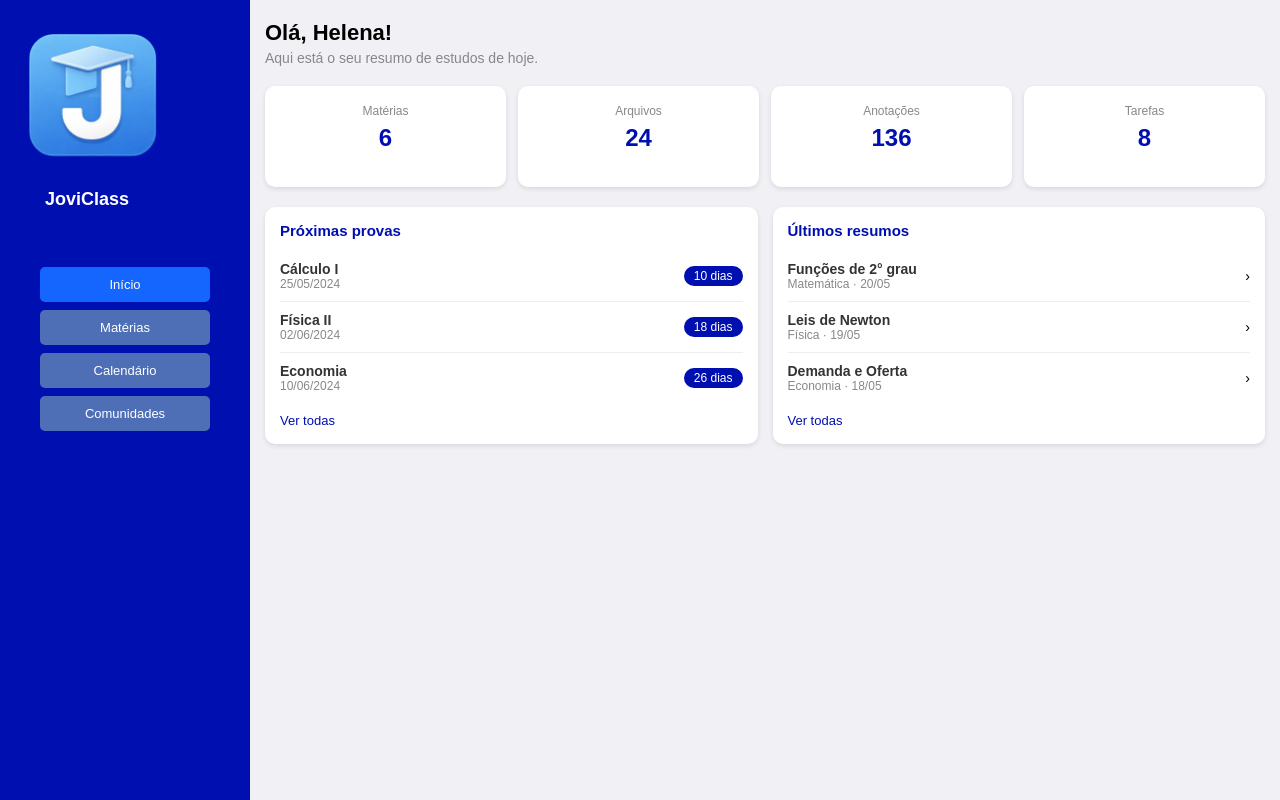
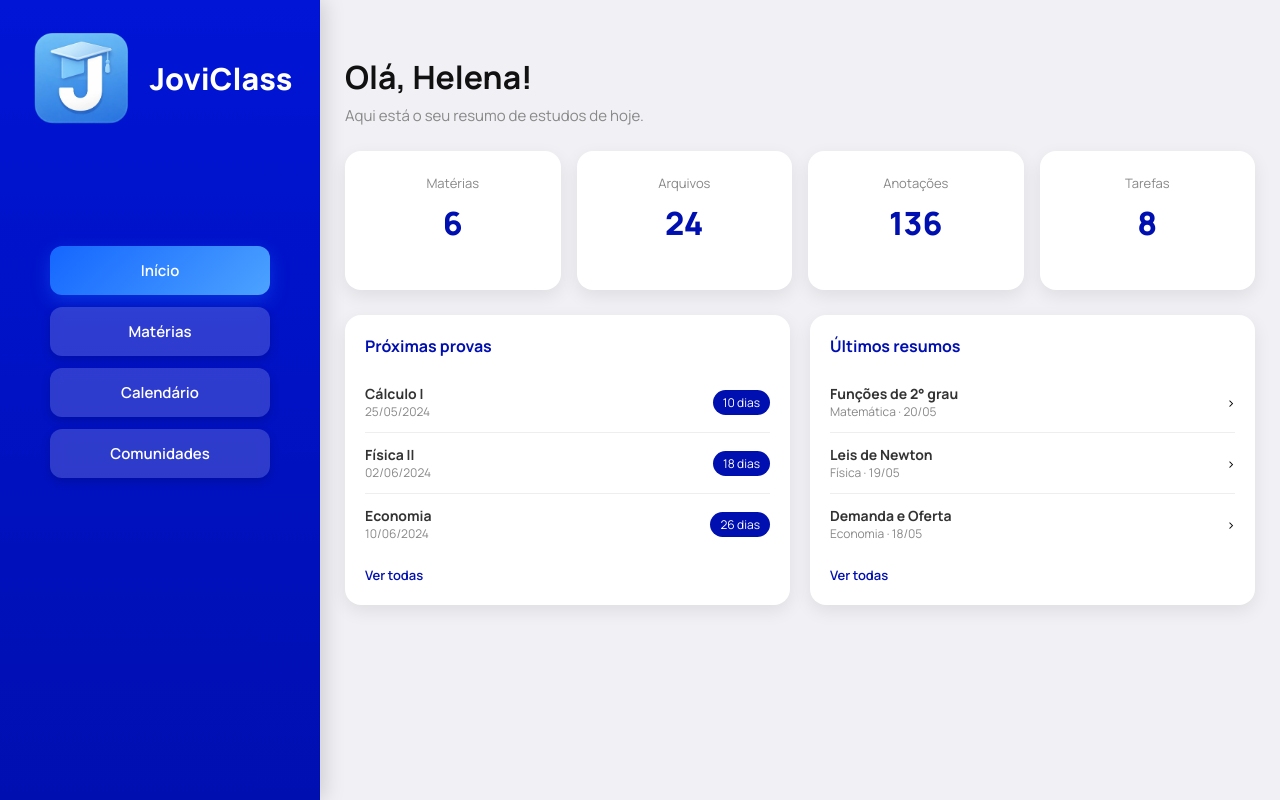
Before and after one commit to SheCodes-Challenge-FIAP-2026/JoviClass, a plain HTML site: page index.html in a window 1280 px wide. Drawn offline with Linux system fonts and the light colour scheme.

Commit message:
style: Upgrade no estilo da home

```diff
--- a/src/css/style.css
+++ b/src/css/style.css
@@ -1,21 +1,23 @@
-:root{
+:root {
   --bg-color1: #000fb0;
   --bg-color2: #ffffff;
-    --bg-color3: #4e6fb6;
+  --bg-color3: rgba(255, 255, 255, 0.18);
   --bg-color4: #1466ff;
   --bg-color5: #888;
   --bg-colorFundo: #f0f0f5;
-
-
 }
 
 
+/* =========================
+   RESET
+========================= */
 * {
   margin: 0;
   padding: 0;
   box-sizing: border-box;
-      font-family: Arial, sans-serif;
+  font-family: "Manrope", Arial, sans-serif;
 }
+
 
 body {
   background-color: var(--bg-colorFundo);
@@ -24,188 +26,373 @@
   min-height: 100vh;
 }
 
-    #logoJovi{
+
+/* =========================
+   LOGO
+========================= */
+.logoJovi {
   display: flex;
+  align-items: center;
+  gap: 12px;
 }
 
-    #logo{
-      width: 150px;
-      height: 130px;
+
+#logo {
+  width: 90px;
+  height: auto;
 }
 
+
+.menu h2 {
+  font-size: 2rem;
+  font-weight: 800;
+  color: var(--bg-color2);
+  margin: 0;
+}
+
+
+/* =========================
+   MENU
+========================= */
 .menu {
-      background-color: var(--bg-color1);
+  background: linear-gradient(180deg, #0015d6 0%, #000fb0 100%);
   color: white;
   padding: 25px;
   display: flex;
   flex-direction: column;
+  box-shadow: 4px 0 20px rgba(0, 0, 0, 0.15);
 }
 
 
-    .menu h2 {
-      font-size: 18px;
-      color: var(--bg-color2);
-      margin-bottom: 12px;
-      padding: 25px;
-    }
-
-    .menu-links {
+.menu-header {
   display: flex;
-      flex-wrap: wrap;
-      gap: 6px;
-      margin: 20px;
-    }
-
-    .menu a {
-      color: var(--bg-color2);
-      text-decoration: none;
-      padding: 6px 12px;
-      border-radius: 20px;
-      font-size: 13px;
-      background-color: var(--bg-color3);
-      display: flex;
-      justify-content: center;
-
-    }
-
-    .menu a.ativo {
-      background-color: var(--bg-color4);
+  justify-content: space-between;
+  align-items: center;
 }
 
 
+/* =========================
+   BOTÃO HAMBÚRGUER
+========================= */
+.hamburger {
+  display: none;
+  flex-direction: column;
+  gap: 5px;
+  cursor: pointer;
+}
+
+
+.hamburger span {
+  width: 28px;
+  height: 3px;
+  background-color: white;
+  border-radius: 3px;
+  transition: 0.3s;
+}
+
+
+/* =========================
+   LINKS DO MENU
+========================= */
+.menu-links {
+  display: flex;
+  flex-direction: column;
+  gap: 12px;
+  margin-top: 30px;
+}
+
+
+.menu a {
+  color: #ffffff;
+  text-decoration: none;
+  padding: 14px 18px;
+  border-radius: 12px;
+  font-size: 15px;
+  font-weight: 600;
+  background: var(--bg-color3);
+  backdrop-filter: blur(6px);
+  -webkit-backdrop-filter: blur(6px);
+  transition: all 0.3s ease;
+  box-shadow: 0 4px 10px rgba(0, 0, 0, 0.15);
+  text-align: center;
+}
+
+
+.menu a:hover {
+  background: rgba(255, 255, 255, 0.28);
+  transform: translateX(5px);
+  box-shadow: 0 6px 14px rgba(0, 0, 0, 0.2);
+}
+
+
+.menu a.ativo {
+  background: linear-gradient(135deg, #1466ff, #4da3ff);
+  box-shadow: 0 6px 18px rgba(20, 102, 255, 0.4);
+}
+
+
+/* =========================
+   CONTEÚDO
+========================= */
 .conteudo {
   flex: 1;
-      padding: 20px 15px;
+  padding: 30px 25px;
 }
 
+
 .conteudo h1 {
-      font-size: 22px;
-      margin-bottom: 4px;
+  font-size: 2rem;
+  margin-bottom: 6px;
+  color: #111;
+  margin-top: 25px;
 }
+
 
 .conteudo p {
   color: var(--bg-color5);
-      margin-bottom: 20px;
-      font-size: 14px;
+  margin-bottom: 25px;
+  font-size: 15px;
 }
 
+
+/* =========================
+   CARDS
+========================= */
 .cards {
   display: grid;
   grid-template-columns: 1fr 1fr;
-      gap: 12px;
-      margin-bottom: 20px;
+  gap: 16px;
+  margin-bottom: 25px;
 }
+
 
 .card {
   background: var(--bg-color2);
-      padding: 15px;
-      border-radius: 10px;
+  padding: 20px;
+  border-radius: 16px;
   text-align: center;
-      box-shadow: 0 2px 5px rgba(0,0,0,0.1);
+  box-shadow: 0 6px 18px rgba(0, 0, 0, 0.08);
 }
 
+
 .card span {
-      font-size: 12px;
+  font-size: 13px;
   color: var(--bg-color5);
 }
 
+
 .card p {
-      font-size: 24px;
-      font-weight: bold;
+  font-size: 2rem;
+  font-weight: 800;
   color: var(--bg-color1);
-      margin-top: 5px;
+  margin-top: 8px;
 }
 
 
+/* =========================
+   SEÇÕES
+========================= */
 .secoes {
   display: flex;
   flex-direction: column;
-      gap: 15px;
+  gap: 20px;
 }
+
 
 .secao {
   background: var(--bg-color2);
-      border-radius: 10px;
-      padding: 15px;
-      box-shadow: 0 2px 5px rgba(0,0,0,0.1);
+  border-radius: 16px;
+  padding: 20px;
+  box-shadow: 0 6px 18px rgba(0, 0, 0, 0.08);
 }
 
+
 .secao h3 {
-      font-size: 15px;
-      margin-bottom: 12px;
+  font-size: 1rem;
+  margin-bottom: 15px;
   color: var(--bg-color1);
 }
+
 
 .item {
   display: flex;
   justify-content: space-between;
   align-items: center;
-      padding: 10px 0;
+  padding: 12px 0;
   border-bottom: 1px solid #eee;
   font-size: 14px;
 }
+
 
 .item:last-of-type {
   border-bottom: none;
 }
 
+
 .item .nome {
-      font-weight: bold;
+  font-weight: 700;
   color: #333;
 }
+
 
 .item .detalhe {
   font-size: 12px;
   color: var(--bg-color5);
 }
 
+
 .badge {
   background-color: var(--bg-color1);
   color: white;
-      padding: 3px 10px;
-      border-radius: 10px;
+  padding: 4px 10px;
+  border-radius: 999px;
   font-size: 12px;
   white-space: nowrap;
 }
 
+
 .ver-todos {
   display: inline-block;
-      margin-top: 10px;
+  margin-top: 12px;
   color: var(--bg-color1);
   font-size: 13px;
+  font-weight: 600;
   text-decoration: none;
 }
 
+
+/* =========================
+   MOBILE
+========================= */
+@media (max-width: 699px) {
+  .menu {
+    width: 100%;
+    padding: 20px;
+  }
+
+
+  #logo {
+    width: 70px;
+  }
+
+
+  .menu h2 {
+    font-size: 1.8rem;
+  }
+
+
+  /* Mostra botão hamburguer */
+  .hamburger {
+    display: flex;
+  }
+
+
+  /* Links escondidos inicialmente */
+  .menu-links {
+    display: none;
+    flex-direction: column;
+    width: 100%;
+    margin-top: 20px;
+    gap: 10px;
+  }
+
+
+  /* Mostra quando clicar */
+  .menu-links.active {
+    display: flex;
+  }
+
+
+  .menu a {
+    width: 100%;
+    border-radius: 10px;
+    padding: 12px;
+    font-size: 15px;
+  }
+
+
+  .cards {
+    grid-template-columns: 1fr 1fr;
+  }
+
+
+
+
+}
+
+
+/* =========================
+   DESKTOP
+========================= */
 @media (min-width: 700px) {
   body {
     flex-direction: row;
   }
 
+
   .menu {
-        width: 250px;
-        flex-direction: column;
+    width: 320px;
+    min-height: 100vh;
     padding: 30px 20px;
   }
 
-      .menu-links {
+
+  .menu-header {
     flex-direction: column;
-        gap: 8px;
+    align-items: center;
+    gap: 12px;
   }
 
+
+  /* Logo menor no desktop */
+  #logo {
+    width: 110px;
+  }
+
+
+  .menu h2 {
+    font-size: 1.9rem;
+    text-align: center;
+  }
+
+
+  /* Esconde hamburguer */
+  .hamburger {
+    display: none;
+  }
+
+
+  /* Links sempre visíveis */
+  .menu-links {
+    display: flex !important;
+    flex-direction: column;
+    gap: 12px;
+    margin-top: 120px;
+    margin-right: 30px;
+    margin-left: 30px;
+  }
+
+
   .menu a {
-        border-radius: 5px;
-        padding: 10px;
+    border-radius: 12px;
+    padding: 14px;
+    font-size: 15px;
+
   }
+
 
   .cards {
     grid-template-columns: repeat(4, 1fr);
   }
 
+
   .secoes {
     flex-direction: row;
   }
 
+
   .secao {
     flex: 1;
   }
+
 }
```
Lines whose indentation alone changed are shown as unchanged.
